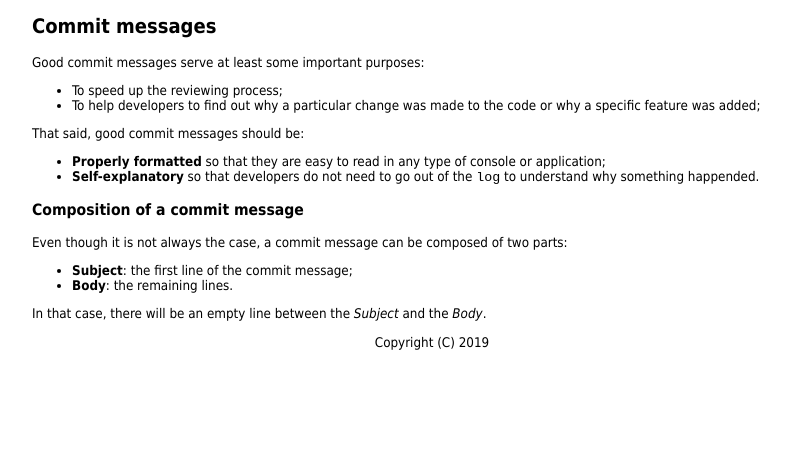
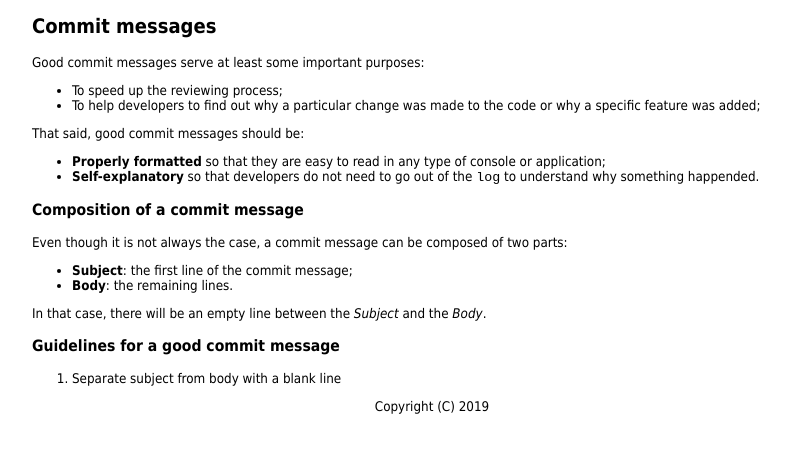
Before and after one commit to henriquemoody/git-workshop, a plain HTML site: page index.html in a window 1280 px wide. Shown: the part 125-578 px from the top of the page, without its empty margins (208-999 px from the left). Drawn offline with Linux system fonts and the light colour scheme.

Commit message:
Add the first guideline for a good commit message However, this commit does not adhere to such guideline. It will be interesting to show participants what will happen to this commit message when they try to use "git log --oneline".
Co-authored-by: Luís Cobucci <luis.cobucci@castoredc.com>
Signed-off-by: Henrique Moody <henrique.moody@castoredc.com>

```diff
--- a/index.html
+++ b/index.html
@@ -42,6 +42,13 @@
         </ul>
       </p>
       <p>In that case, there will be an empty line between the <em>Subject</em> and the <em>Body</em>.</p>
+
+      <h3>Guidelines for a good commit message</h3>
+      <p>
+        <ol>
+          <li>Separate subject from body with a blank line</li>
+        </ol>
+      </p>
     </article>
   </section>
   <footer>Copyright (C) 2019</footer>
```
